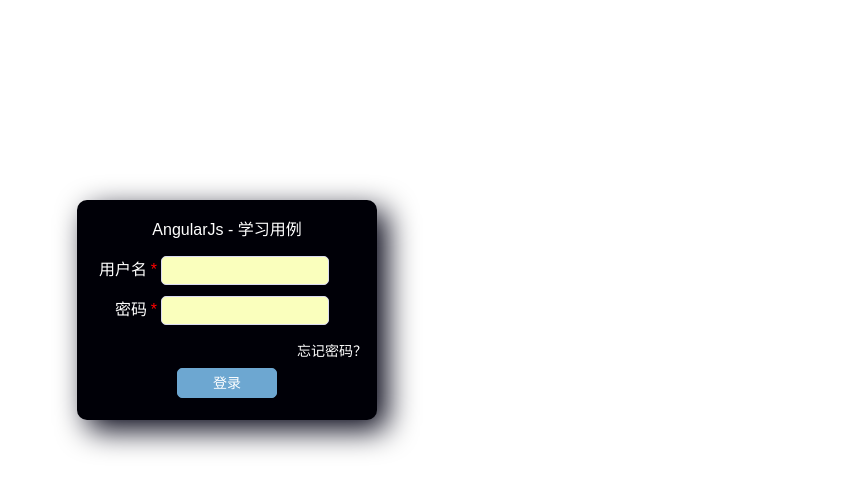
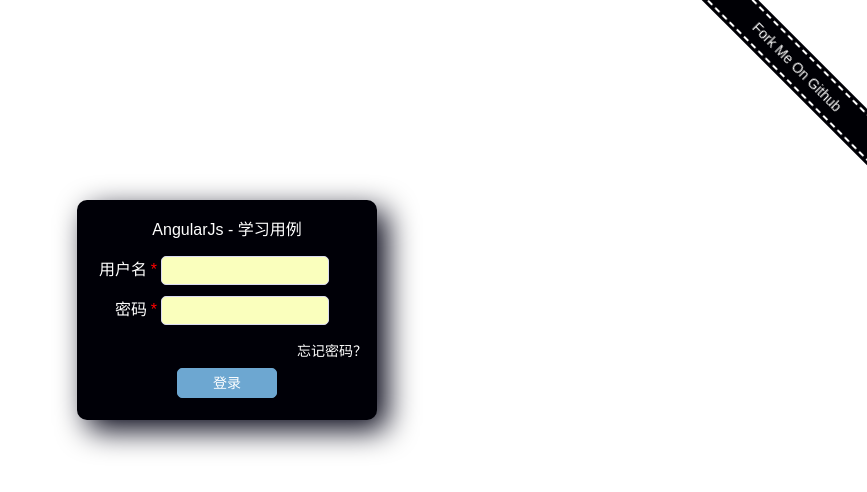
Before and after one commit to 1057891494/AngularJs-Example, a website: page WebContent/index.html in a window 1280 px wide. Shown: the whole page, without its empty margins (413-1280 px from the left). Drawn offline with Linux system fonts and the light colour scheme.

Commit message:
### 添加github导引

```diff
--- a/WebContent/index.html
+++ b/WebContent/index.html
@@ -32,6 +32,12 @@
 
 </body>
 
+<script>
+    $$(function() {
+        $$('body').prepend('<a class="github" href="https://github.com/yelloxing/AngularJs-Example">Fork Me On Github</a>');
+    });
+</script>
+
 </html>
 
 
--- a/WebContent/style.postcss.css
+++ b/WebContent/style.postcss.css
@@ -6,6 +6,8 @@
     公共样式
     -------------------------------------------
 */
+body {
+  min-height: 100vh; }
   body .btn-list {
     text-align: center;
     line-height: .5rem; }
@@ -31,6 +33,20 @@
     color: red;
     position: absolute;
     right: 0; }
+  body .github {
+    position: fixed;
+    background-color: #000005;
+    width: 2.4rem;
+    line-height: .3rem;
+    -webkit-transform: rotate(45deg);
+            transform: rotate(45deg);
+    text-align: center;
+    top: .5rem;
+    right: -.5rem;
+    color: #ffffff;
+    font-size: .14rem;
+    border: 2px dashed #ffffff;
+    outline: 3px solid #000005; }
 
 /*
     -------------------------------------------
--- a/WebContent/style/_common.scss
+++ b/WebContent/style/_common.scss
@@ -1,4 +1,5 @@
 body {
+    min-height: 100vh;
     .btn-list {
         //提交按钮
         text-align: center;
@@ -31,4 +32,18 @@
         position: absolute;
         right: 0;
     }
+    .github {
+        position: fixed;
+        background-color: #000005;
+        width: 2.4rem;
+        line-height: .3rem;
+        transform: rotate(45deg);
+        text-align: center;
+        top: .5rem;
+        right: -.5rem;
+        color:#ffffff;
+        font-size: .14rem;
+        border: 2px dashed #ffffff;
+        outline: 3px solid #000005;
+    }
 }
```
Also changed, not shown: WebContent/style.min.css, WebContent/style/min/root.css. Lines whose indentation alone changed are shown as unchanged.
